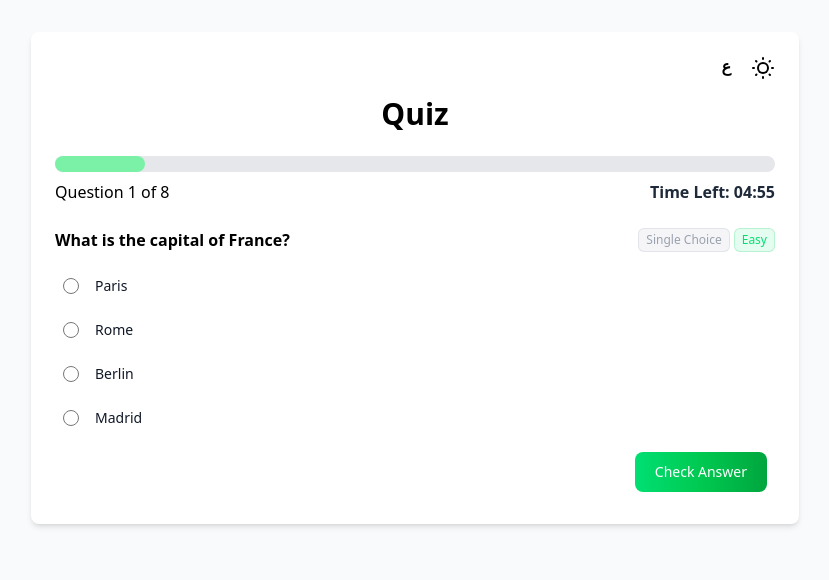
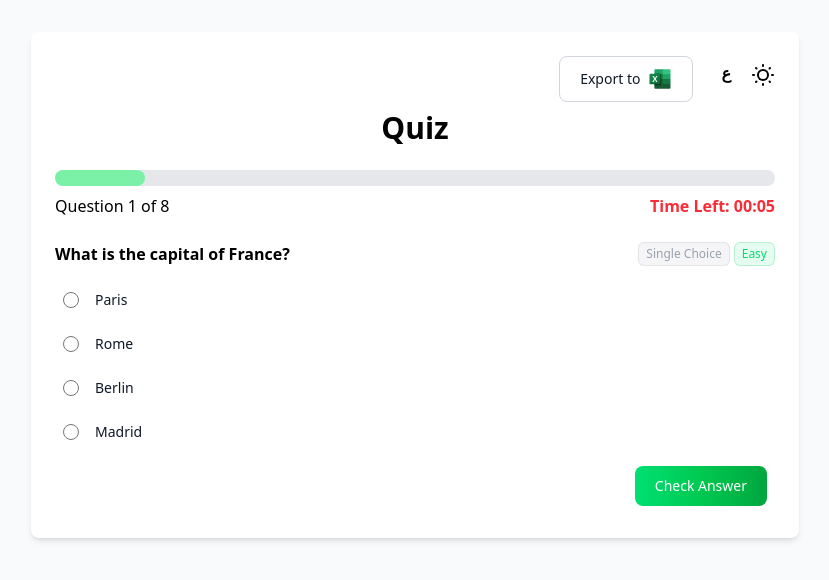
Before and after one commit to AMohamedRaafat/quiz-app, a Vue app: page / in a window 1280 px wide. Shown: the top 580 px of the page, without its empty margins (225-1054 px from the left). Built offline with nearby package versions, Linux system fonts and the light colour scheme.

Commit message:
Add Transitions and export to excel

```diff
--- a/package.json
+++ b/package.json
@@ -10,10 +10,12 @@
   },
   "dependencies": {
     "@tailwindcss/vite": "^4.1.13",
+    "@vueuse/motion": "^3.0.3",
     "pinia": "^3.0.3",
     "tailwindcss": "^4.1.13",
     "vue": "^3.5.13",
-    "vue-i18n": "^11.1.11"
+    "vue-i18n": "^11.1.11",
+    "xlsx": "^0.18.5"
   },
   "devDependencies": {
     "@vitejs/plugin-vue": "^5.2.3",
--- a/src/App.vue
+++ b/src/App.vue
@@ -1,9 +1,14 @@
 <template>
   <div :class="({ dark: isDark }, ' ')">
     <div
+      v-motion
+      :initial="{ opacity: 0, y: 100, scale: 0.5 }"
+      :enter="{ opacity: 1, y: 0, scale: 1 }"
+      :duration="1200"
       class="mx-auto mt-8 w-[85%] lg:w-[60%] bg-white dark:bg-gray-700 p-6 rounded-lg shadow-md"
     >
       <div class="flex gap-5 justify-end items-center">
+        <ExcelDownload :data="questions" />
         <ChangeLanguage />
         <DarkMode />
       </div>
@@ -12,5 +17,10 @@
   </div>
 </template>
 
-<script setup></script>
+<script setup>
+import { useQuizStore } from "/src/stores/data";
+import { storeToRefs } from "pinia";
+const quizStore = useQuizStore();
+const { questions } = storeToRefs(quizStore);
+</script>
 <style scoped></style>
--- a/src/boot/global-components.js
+++ b/src/boot/global-components.js
@@ -7,4 +7,5 @@ export default ({ app }) => {
     app.component('Badge', defineAsyncComponent(() => import('../components/Badge.vue')))
     app.component('DarkMode', defineAsyncComponent(() => import('../components/darkMode.vue')))
     app.component('ChangeLanguage', defineAsyncComponent(() => import('../components/changeLanguage.vue')))
+    app.component('ExcelDownload', defineAsyncComponent(() => import('../components/ExcelDownload.vue')))
 }
--- /dev/null
+++ b/src/components/ExcelDownload.vue
@@ -0,0 +1,85 @@
+<template>
+  <button
+    @click="downloadExcel"
+    class="cursor-pointer flex gap-2 items-center text-gray-900 bg-white border border-gray-300 focus:outline-none hover:bg-gray-100 focus:ring-4 focus:ring-gray-100 font-medium rounded-lg text-sm px-5 py-2.5 me-2 mb-2 dark:bg-gray-800 dark:text-white dark:border-gray-600 dark:hover:bg-gray-700 dark:hover:border-gray-600 dark:focus:ring-gray-700"
+  >
+    {{ $t("exportTo") }}
+    <svg
+      xmlns="http://www.w3.org/2000/svg"
+      width="24"
+      height="24"
+      viewBox="0 0 32 32"
+    >
+      <!-- Icon from VSCode Icons by Roberto Huertas - https://github.com/vscode-icons/vscode-icons/blob/master/LICENSE -->
+      <defs>
+        <linearGradient
+          id="SVGxUjO6TbQ"
+          x1="4.494"
+          x2="13.832"
+          y1="-2092.086"
+          y2="-2075.914"
+          gradientTransform="translate(0 2100)"
+          gradientUnits="userSpaceOnUse"
+        >
+          <stop offset="0" stop-color="#18884f" />
+          <stop offset=".5" stop-color="#117e43" />
+          <stop offset="1" stop-color="#0b6631" />
+        </linearGradient>
+      </defs>
+      <path
+        fill="#185c37"
+        d="M19.581 15.35L8.512 13.4v14.409A1.19 1.19 0 0 0 9.705 29h19.1A1.19 1.19 0 0 0 30 27.809V22.5Z"
+      />
+      <path
+        fill="#21a366"
+        d="M19.581 3H9.705a1.19 1.19 0 0 0-1.193 1.191V9.5L19.581 16l5.861 1.95L30 16V9.5Z"
+      />
+      <path fill="#107c41" d="M8.512 9.5h11.069V16H8.512Z" />
+      <path
+        d="M16.434 8.2H8.512v16.25h7.922a1.2 1.2 0 0 0 1.194-1.191V9.391A1.2 1.2 0 0 0 16.434 8.2"
+        opacity=".1"
+      />
+      <path
+        d="M15.783 8.85H8.512V25.1h7.271a1.2 1.2 0 0 0 1.194-1.191V10.041a1.2 1.2 0 0 0-1.194-1.191"
+        opacity=".2"
+      />
+      <path
+        d="M15.783 8.85H8.512V23.8h7.271a1.2 1.2 0 0 0 1.194-1.191V10.041a1.2 1.2 0 0 0-1.194-1.191"
+        opacity=".2"
+      />
+      <path
+        d="M15.132 8.85h-6.62V23.8h6.62a1.2 1.2 0 0 0 1.194-1.191V10.041a1.2 1.2 0 0 0-1.194-1.191"
+        opacity=".2"
+      />
+      <path
+        fill="url(#SVGxUjO6TbQ)"
+        d="M3.194 8.85h11.938a1.193 1.193 0 0 1 1.194 1.191v11.918a1.193 1.193 0 0 1-1.194 1.191H3.194A1.19 1.19 0 0 1 2 21.959V10.041A1.19 1.19 0 0 1 3.194 8.85"
+      />
+      <path
+        fill="#fff"
+        d="m5.7 19.873l2.511-3.884l-2.3-3.862h1.847L9.013 14.6c.116.234.2.408.238.524h.017q.123-.281.26-.546l1.342-2.447h1.7l-2.359 3.84l2.419 3.905h-1.809l-1.45-2.711A2.4 2.4 0 0 1 9.2 16.8h-.024a1.7 1.7 0 0 1-.168.351l-1.493 2.722Z"
+      />
+      <path
+        fill="#33c481"
+        d="M28.806 3h-9.225v6.5H30V4.191A1.19 1.19 0 0 0 28.806 3"
+      />
+      <path fill="#107c41" d="M19.581 16H30v6.5H19.581Z" />
+    </svg>
+  </button>
+</template>
+
+<script setup>
+import * as XLSX from "xlsx";
+const props = defineProps({
+  data: {
+    type: Array,
+    required: true,
+  },
+});
+const downloadExcel = () => {
+  const worksheet = XLSX.utils.json_to_sheet(props.data);
+  const workbook = XLSX.utils.book_new();
+  XLSX.utils.book_append_sheet(workbook, worksheet, "Result");
+  XLSX.writeFile(workbook, "Result.xlsx");
+};
+</script>
--- a/src/components/QuizComplete.vue
+++ b/src/components/QuizComplete.vue
@@ -1,5 +1,10 @@
 <template>
-  <div class="text-center mt-8">
+  <div
+    class="text-center mt-8"
+    :initial="{ opacity: 0, x: 1000 }"
+    :enter="{ opacity: 1, x: 0 }"
+    :duration="1200"
+  >
     <h2 class="text-2xl font-bold mb-4 dark:text-white">
       {{ $t("quizCompleted") }}
     </h2>
@@ -13,7 +18,7 @@
     </p>
     <button
       class="cursor-pointer mt-3 text-white bg-gray-800 hover:bg-gray-900 focus:outline-none focus:ring-4 focus:ring-gray-300 font-medium rounded-lg text-sm px-5 py-2.5 me-2 mb-2 dark:bg-gray-800 dark:hover:bg-gray-700 dark:focus:ring-gray-700 dark:border-gray-700"
-      @click="() => window.location.reload()"
+      @click="reloadPage"
     >
       {{ $t("restartQuiz") }}
     </button>
@@ -30,4 +35,8 @@ const props = defineProps({
     required: true,
   },
 });
+
+const reloadPage = () => {
+  window.location.reload();
+};
 </script>
--- a/src/components/QuizContainer.vue
+++ b/src/components/QuizContainer.vue
@@ -10,11 +10,16 @@
       @timeUp="TimeUp"
     />
 
-    <div class="questions-section" v-if="!completed">
+    <div class="questions-section overflow-hidden" v-if="!completed">
       <QuizItem
+        v-motion
+        :initial="{ opacity: 0, x: 1000 }"
+        :enter="{ opacity: 1, x: 0 }"
+        :duration="1200"
         :question="questions[currentQuestionIndex]"
         :submitted="questions[currentQuestionIndex].submitted"
         :isCorrect="questions[currentQuestionIndex].isCorrect"
+        :error="error"
         :currentQuestionIndex="currentQuestionIndex"
         @checkAnswer="checkAnswer"
         @prevQuestion="prevQuestion"
@@ -38,14 +43,17 @@ const quizStore = useQuizStore();
 const { currentQuestionIndex, questions } = storeToRefs(quizStore);
 
 const completed = ref(false);
+const error = ref(false);
 const checkAnswer = (selectedOption) => {
   if (!selectedOption) return;
 
   const currentQuestion = questions.value[currentQuestionIndex.value];
   const isMultipleChoice = currentQuestion.type === "multiple";
   if (isMultipleChoice && selectedOption.length === 1) {
-    alert("Please select more than one option.");
+    error.value = true;
     return;
+  } else {
+    error.value = false;
   }
   const isCorrect = isMultipleChoice
     ? JSON.stringify(selectedOption.sort()) ===
--- a/src/components/QuizItem.vue
+++ b/src/components/QuizItem.vue
@@ -14,6 +14,10 @@
     </div>
     <div class="mt-4 space-y-2">
       <p v-if="question.type === 'multiple'">{{ $t("selectMore") }}</p>
+
+      <p class="text-red-500 text-[14px]" v-if="error">
+        {{ $t("PleaseSelectMoreThanOneOption") }}
+      </p>
       <div
         class="flex items-center gap-2 cursor-pointer p-2 rounded"
         v-for="(option, index) in $i18n.locale === 'en-US'
@@ -141,6 +145,10 @@ const props = defineProps({
     type: Number,
     required: true,
   },
+  error: {
+    type: Boolean,
+    default: false,
+  },
 });
 const emits = defineEmits(["checkAnswer", "prevQuestion", "nextQuestion"]);
 const selectedOption = ref(false);
--- a/src/configs/CountDown.js
+++ b/src/configs/CountDown.js
@@ -1 +1 @@
-export let SECONDS = 300;
+export let SECONDS = 10;
--- a/src/i18n/ar.js
+++ b/src/i18n/ar.js
@@ -16,4 +16,6 @@ export default {
     Easy: "سهل",
     Medium: "متوسط",
     Hard: "صعب",
+    PleaseSelectMoreThanOneOption: "يرجى تحديد أكثر من خيار واحد.",
+    exportTo: "استخراج إلى"
 }
--- a/src/i18n/en.js
+++ b/src/i18n/en.js
@@ -16,4 +16,7 @@ export default {
     Easy: "Easy",
     Medium: "Medium",
     Hard: "Hard",
+    PleaseSelectMoreThanOneOption: "Please select more than one option.",
+    exportTo: "Export to"
+
 }
--- a/src/main.js
+++ b/src/main.js
@@ -3,6 +3,7 @@ import './style.css'
 import i18n from './boot/i18n.js'
 import App from './App.vue'
 import { createPinia } from 'pinia'
+import { MotionPlugin } from '@vueuse/motion'
 import globalComponents from './boot/global-components.js'
 const pinia = createPinia()
 const app = createApp(App);
@@ -10,4 +11,5 @@ const app = createApp(App);
 globalComponents({ app })
 app.use(i18n)
 app.use(pinia)
+app.use(MotionPlugin)
 app.mount('#app')
```
Also changed, not shown: 2 other files (tests, documents, lock files or other folders).
